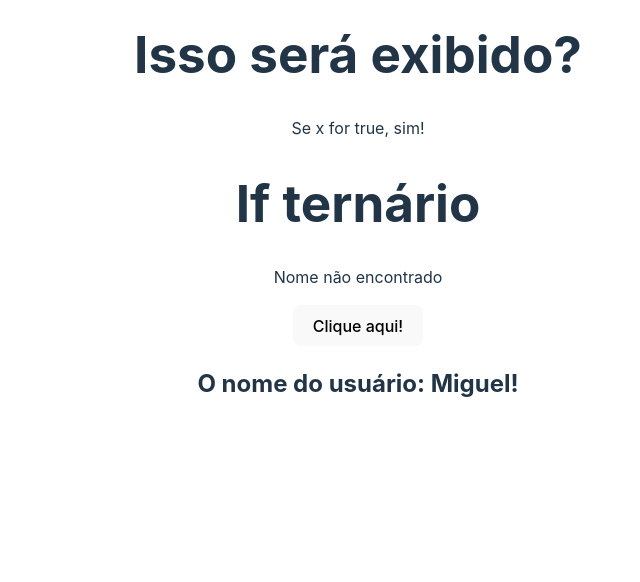
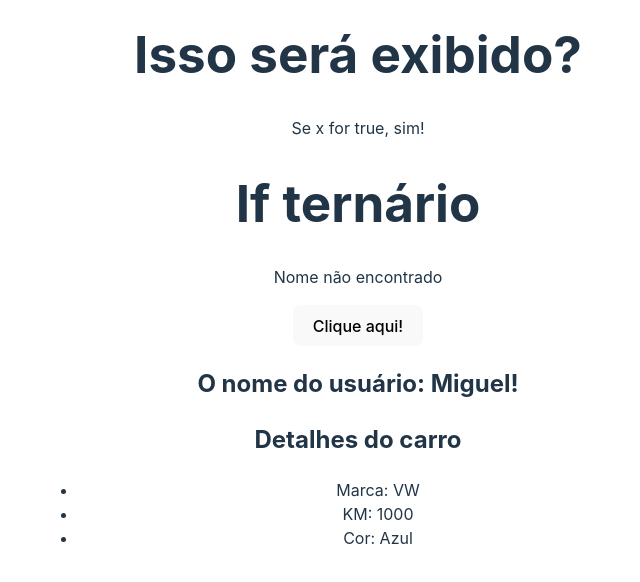
Before and after one commit to NedcloarBR-Study/Udemy-ReactZeroMaestria, a React (Vite) app in the folder 3_AVANCANDO/avancando/: page / in a window 1280 px wide. Shown: the part 1459-2041 px from the top of the page, without its empty margins (282-922 px from the left). Built offline with nearby package versions, Linux system fonts and the light colour scheme.

Commit message:
feat: add aula 11 - destructuring props

```diff
--- a/3_AVANCANDO/avancando/src/App.jsx
+++ b/3_AVANCANDO/avancando/src/App.jsx
@@ -5,6 +5,7 @@ import ConditionalRender from './components/ConditionalRender'
 import ListRender from './components/ListRender'
 import ManageData from './components/ManageData'
 import ShowUserName from './components/ShowUserName'
+import CarDetails from './components/CarDetails'
 
 function App() {
   const name = "Miguel";
@@ -24,7 +25,10 @@ function App() {
       <ManageData />
       <ListRender />
       <ConditionalRender />
+      {/* Props */}
       <ShowUserName name={username} />
+      {/* Destructuring */}
+      <CarDetails brand="VW" km={1000} color="Azul" />
     </>
   )
 }
--- /dev/null
+++ b/3_AVANCANDO/avancando/src/components/CarDetails.jsx
@@ -0,0 +1,14 @@
+const CarDetails = ({ brand, km, color }) => {
+  return (
+    <div>
+      <h2>Detalhes do carro</h2>
+      <ul>
+        <li>Marca: {brand}</li>
+        <li>KM: {km}</li>
+        <li>Cor: {color}</li>
+      </ul>
+    </div>
+  )
+}
+
+export default CarDetails;
```
Also changed, not shown: 1 other file (tests, documents, lock files or other folders).
